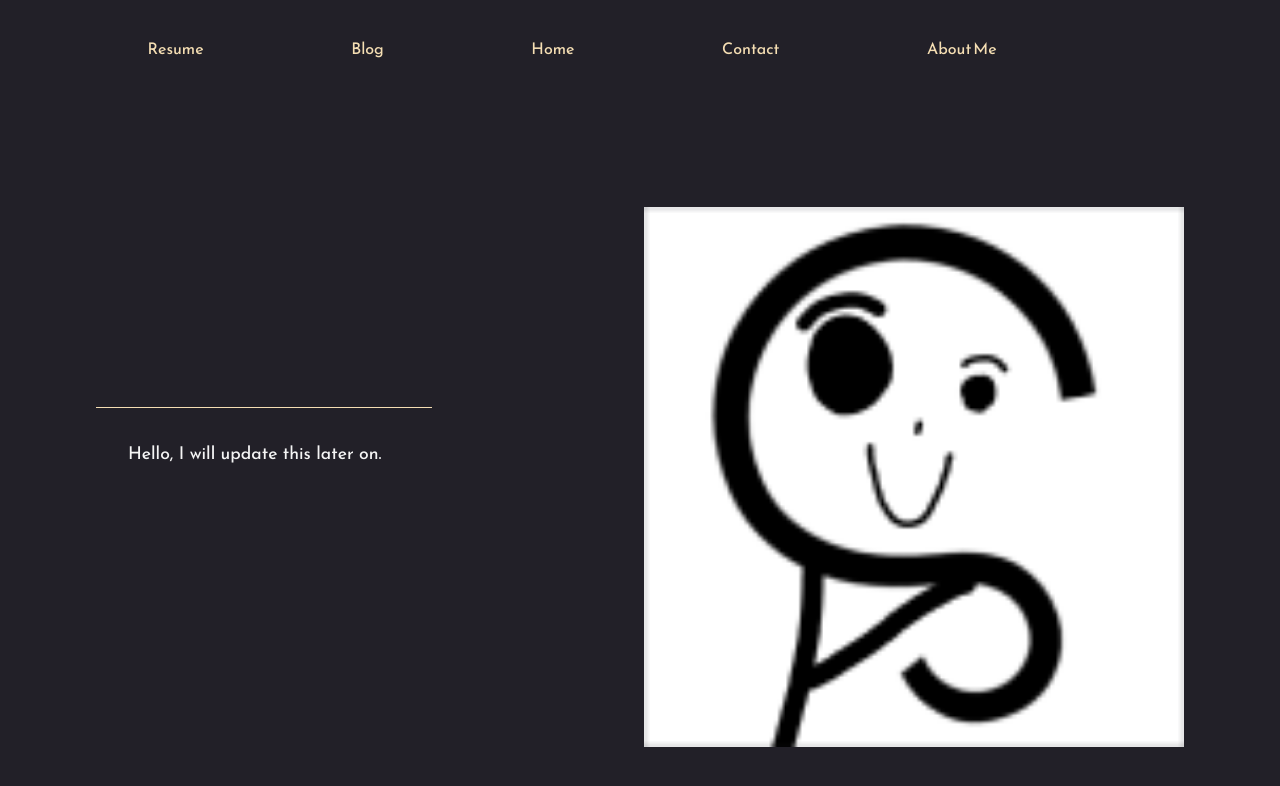
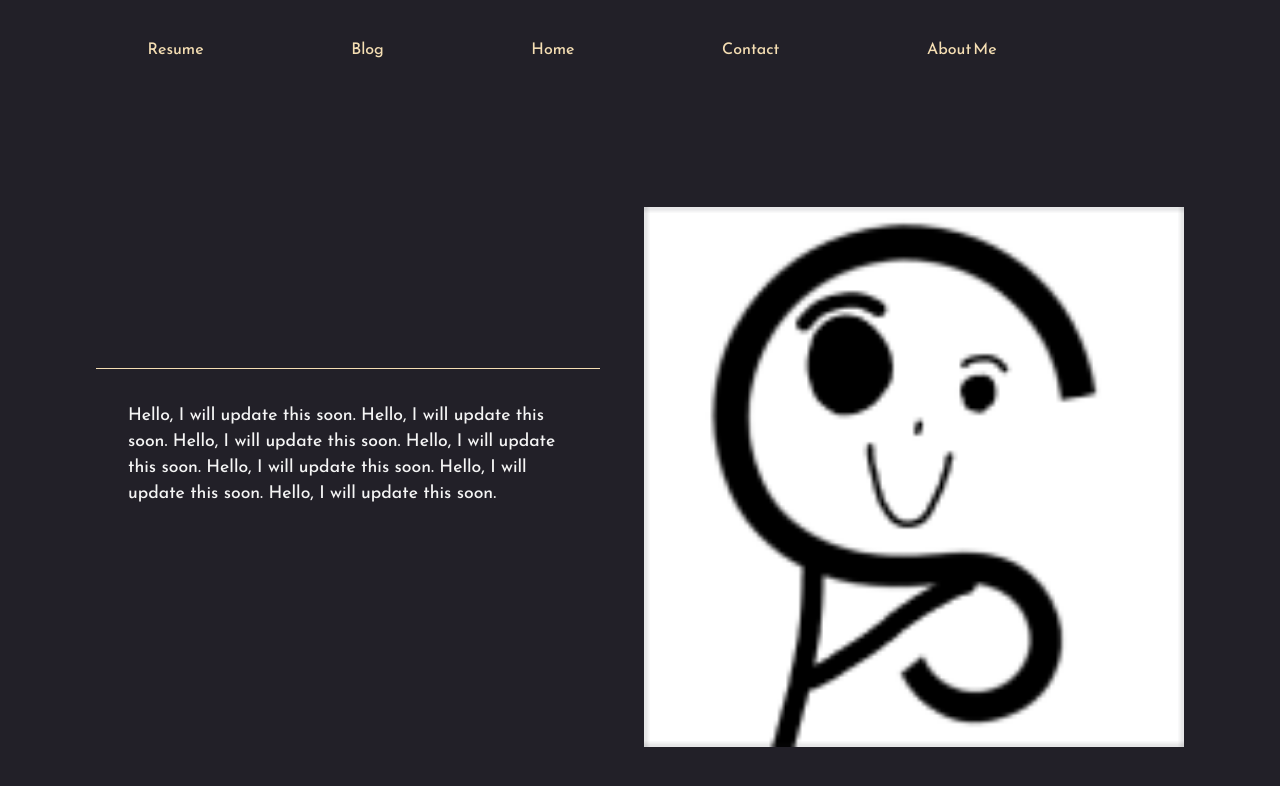
Before and after one commit to Cimihan123/jekyll-blog-theme, a Jekyll site: the page built from about.md, in a window 1280 px wide. Shown: the top 786 px of the page. Built offline with Jekyll 4.4.1, drawn with Linux system fonts in a browser that asks for light colours.

Commit message:
Update about.md

```diff
--- a/about.md
+++ b/about.md
@@ -4,4 +4,4 @@
 imgname: sau.png
 ---
 
- Hello, I will update this later on.
+ Hello, I will update this soon.  Hello, I will update this soon.  Hello, I will update this soon.  Hello, I will update this soon.  Hello, I will update this soon.  Hello, I will update this soon.  Hello, I will update this soon.
```
